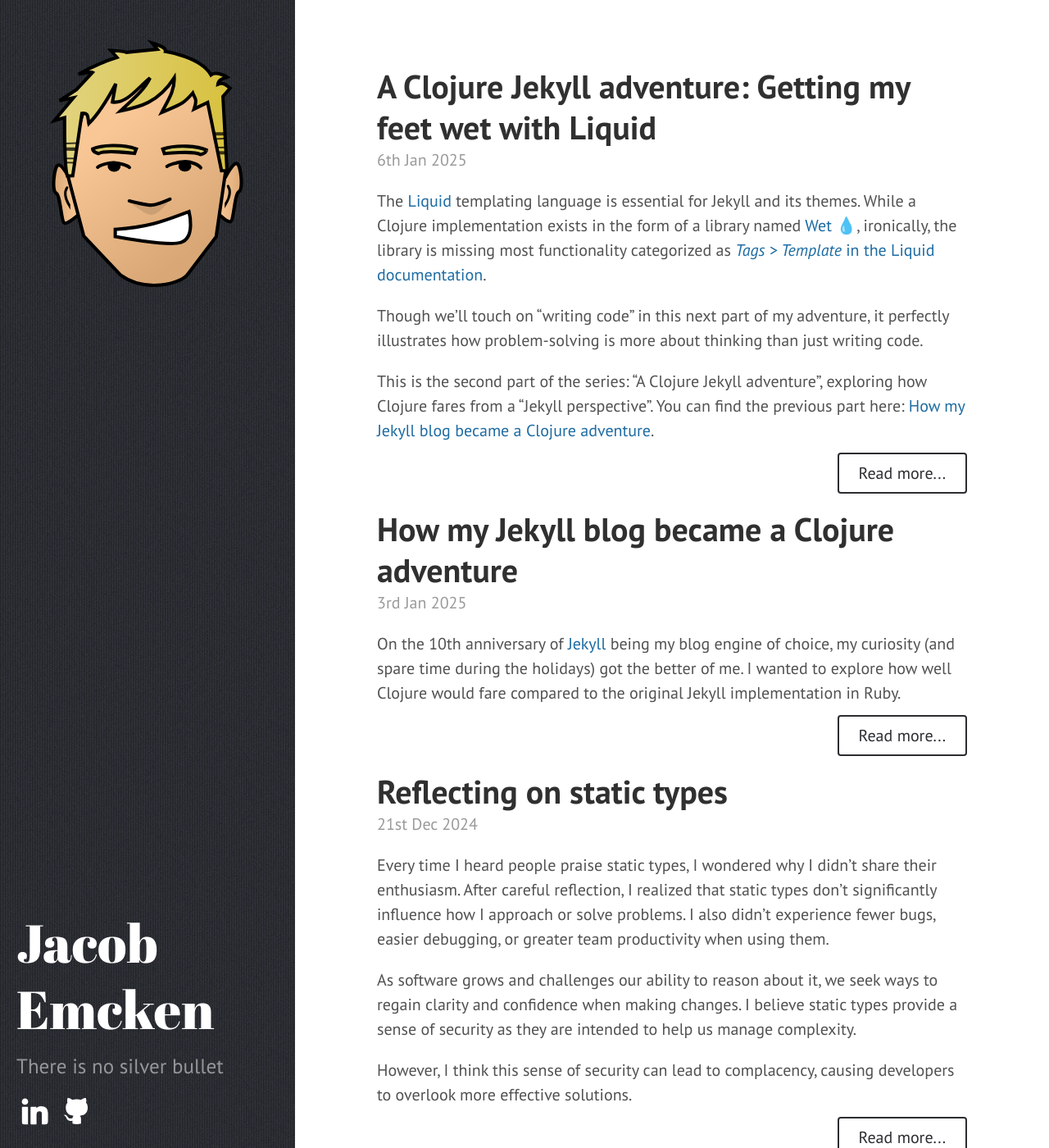
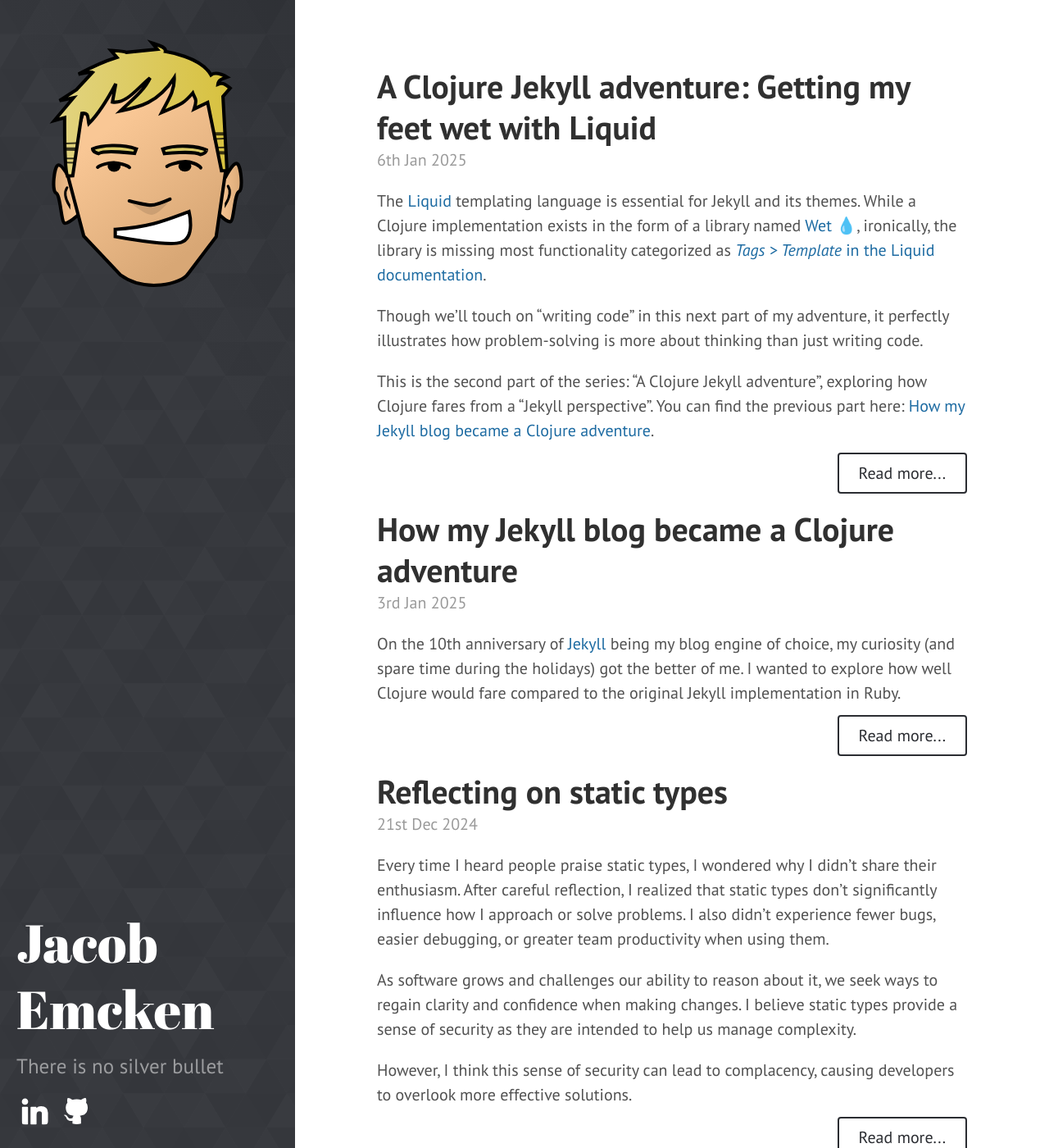
Before and after one commit to jacobemcken/jacobemcken.github.io, a Jekyll site: the page built from index.html, in a window 1280 px wide and 1400 px high. Shown: the whole window at 82% size. Built offline with Jekyll 4.4.1, drawn with Linux system fonts in a browser that asks for light colours; the list of posts is cut into pages by our own code.

Commit message:
Replace sidebar BG with different style at 1/100 size

```diff
--- a/public/css/hyde.css
+++ b/public/css/hyde.css
@@ -28,19 +28,8 @@
 }
 
 .sidebar {
-  background-image: url('/public/vertical_cloth.png');
-}
-@media
-only screen and (-webkit-min-device-pixel-ratio: 2)      and (min-width: 48em),
-only screen and (   min--moz-device-pixel-ratio: 2)      and (min-width: 48em),
-only screen and (   -min-moz-device-pixel-ratio: 2)      and (min-width: 48em),
-only screen and (     -o-min-device-pixel-ratio: 2/1)    and (min-width: 48em),
-only screen and (        min-device-pixel-ratio: 2)      and (min-width: 48em),
-only screen and (                min-resolution: 192dpi) and (min-width: 48em),
-only screen and (                min-resolution: 2dppx)  and (min-width: 48em) {
-  .sidebar {
-    background-image: url('/public/vertical_cloth_@2X.png');
-  }
+  /* https://www.svgbackgrounds.com/set/free-svg-backgrounds-and-patterns/ */
+  background-image: url('/public/subtle-prism3.svg');
 }
 
 .logo {
```
Also changed, not shown: public/subtle-prism3.svg (added).
